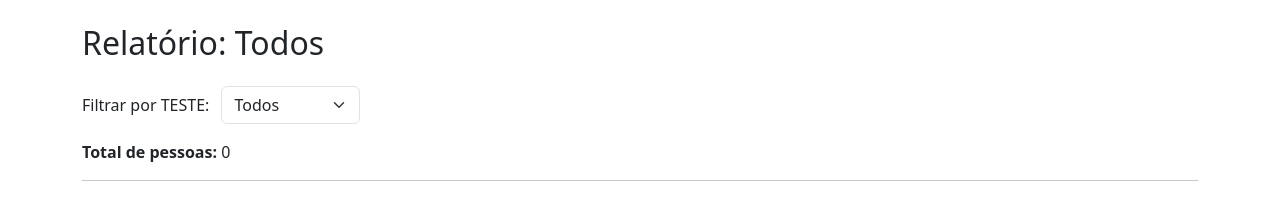
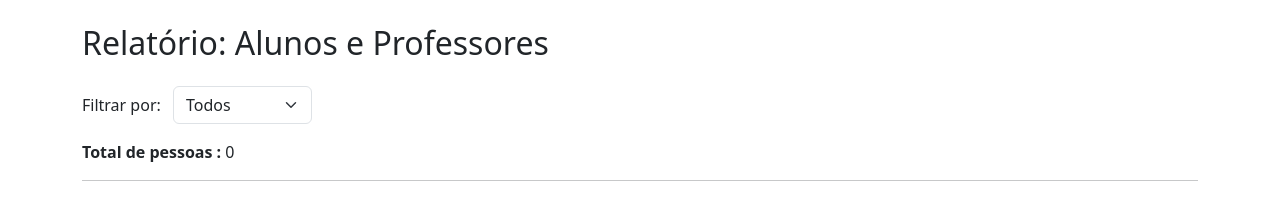
Before and after one commit to RanyereLima25/ebd, a Flask app: page /relatorio-todos-alunos in a window 1280 px wide. Shown: the part 56-253 px from the top of the page. Run offline with Flask 3, Linux system fonts and the light colour scheme; a user stored in the database is signed in.

Commit message:
Update relatorio_todos_alunos.html

```diff
--- a/templates/relatorio_todos_alunos.html
+++ b/templates/relatorio_todos_alunos.html
@@ -9,12 +9,12 @@
   {% elif filtro_tipo == 'aluno' %}
     Alunos
   {% else %}
-    Todos
+    Alunos e Professores
   {% endif %}
 </h2>
 
 <form method="get" class="mb-3">
-  <label for="tipo">Filtrar por TESTE:</label>
+  <label for="tipo">Filtrar por:</label>
   <select name="tipo" id="tipo" onchange="this.form.submit()" class="form-select w-auto d-inline mx-2">
     <option value="" {% if not filtro_tipo %}selected{% endif %}>Todos</option>
     <option value="aluno" {% if filtro_tipo == 'aluno' %}selected{% endif %}>Alunos</option>
@@ -22,9 +22,17 @@
   </select>
 </form>
 
-{% set pessoas_filtradas = alunos if not filtro_tipo else alunos | selectattr("tipo", "equalto", filtro_tipo) | list %}
+{% set pessoas_filtradas = alunos %}
+{% if filtro_tipo %}
+  {% set pessoas_filtradas = alunos | selectattr("tipo", "equalto", filtro_tipo) | list %}
+{% endif %}
 
-<p><strong>Total de {{ filtro_tipo if filtro_tipo else 'pessoas' }}:</strong> {{ pessoas_filtradas|length }}</p>
+<p><strong>Total de
+  {% if filtro_tipo == 'aluno' %}alunos
+  {% elif filtro_tipo == 'professor' %}professores
+  {% else %}pessoas
+  {% endif %}:</strong> {{ pessoas_filtradas|length }}
+</p>
 <hr>
 
 <table class="table table-striped">
@@ -35,12 +43,12 @@
     </tr>
   </thead>
   <tbody>
-    {% for aluno in pessoas_filtradas %}
+    {% for pessoa in pessoas_filtradas %}
     <tr>
-      <td>{{ aluno.nome }}</td>
+      <td>{{ pessoa.nome }}</td>
       <td>
-        {% if aluno.nascimento %}
-          {{ aluno.nascimento[8:10] }}/{{ aluno.nascimento[5:7] }}/{{ aluno.nascimento[0:4] }}
+        {% if pessoa.nascimento %}
+          {{ pessoa.nascimento[8:10] }}/{{ pessoa.nascimento[5:7] }}/{{ pessoa.nascimento[0:4] }}
         {% else %}
           -
         {% endif %}
```
